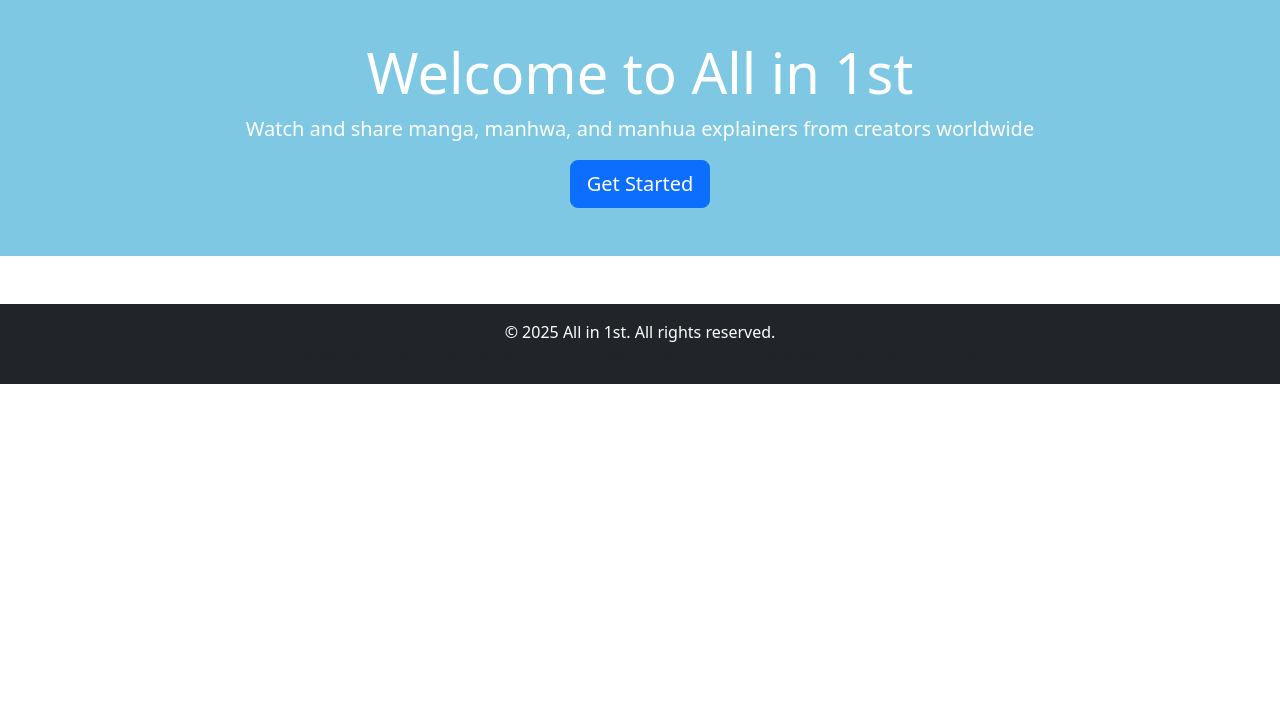
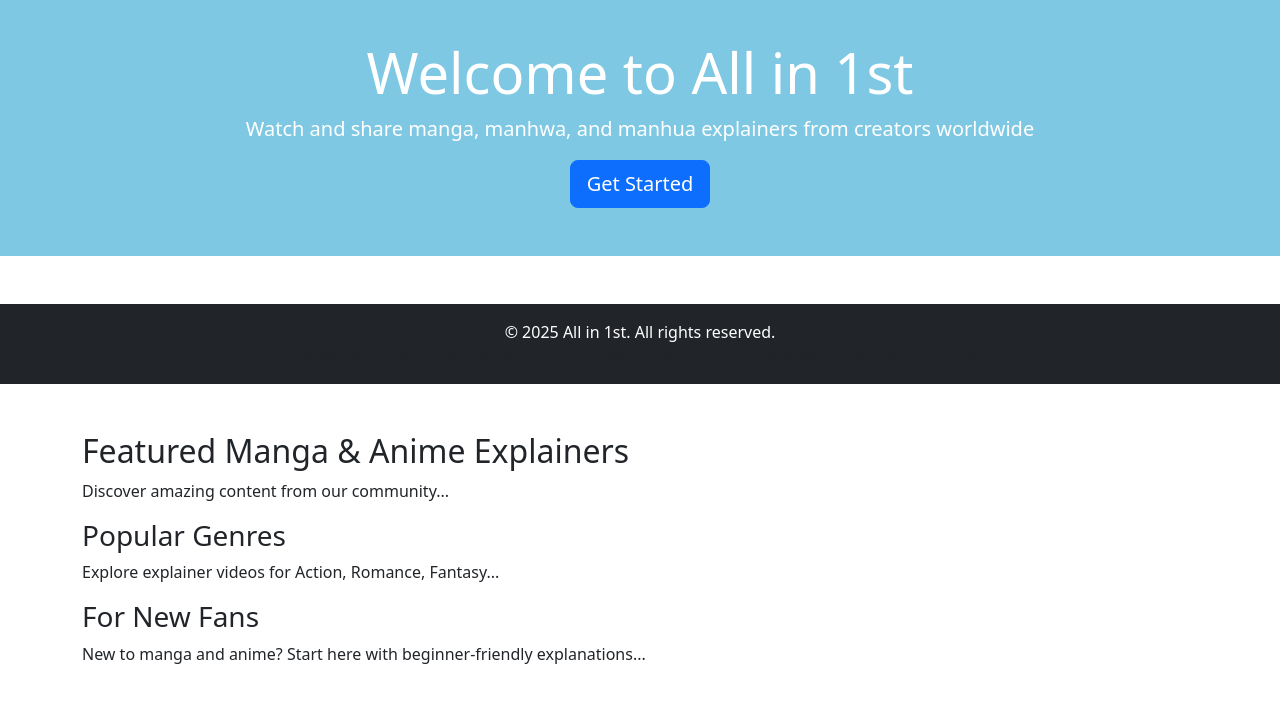
Before and after one commit to all-in-1st/all-in-1st.github.io, a plain HTML site: page index.html in a window 1280 px wide. Shown: the part 75-778 px from the top of the page. Drawn offline with nearby package versions, Linux system fonts and the light colour scheme.

Commit message:
Update index.html

```diff
--- a/index.html
+++ b/index.html
@@ -82,3 +82,17 @@
     </footer>
 </body>
 </html>
+
+<!-- Add before or after existing content -->
+<section class="py-5">
+  <div class="container">
+    <h2>Featured Manga & Anime Explainers</h2>
+    <p>Discover amazing content from our community...</p>
+
+    <h3>Popular Genres</h3>
+    <p>Explore explainer videos for Action, Romance, Fantasy...</p>
+
+    <h3>For New Fans</h3>
+    <p>New to manga and anime? Start here with beginner-friendly explanations...</p>
+  </div>
+</section>
```
